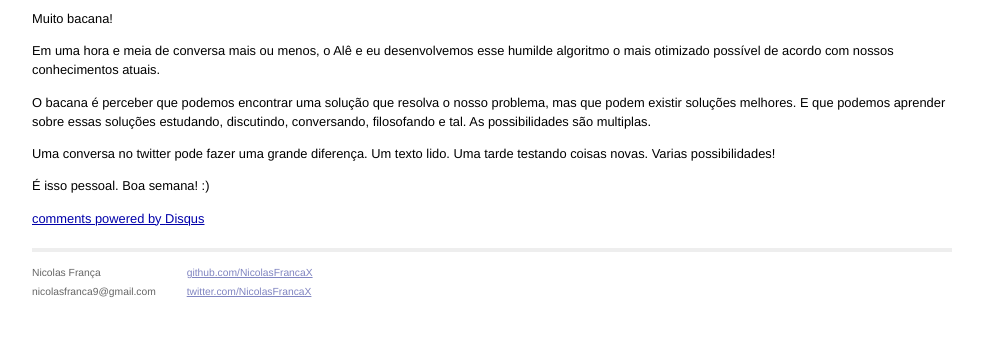
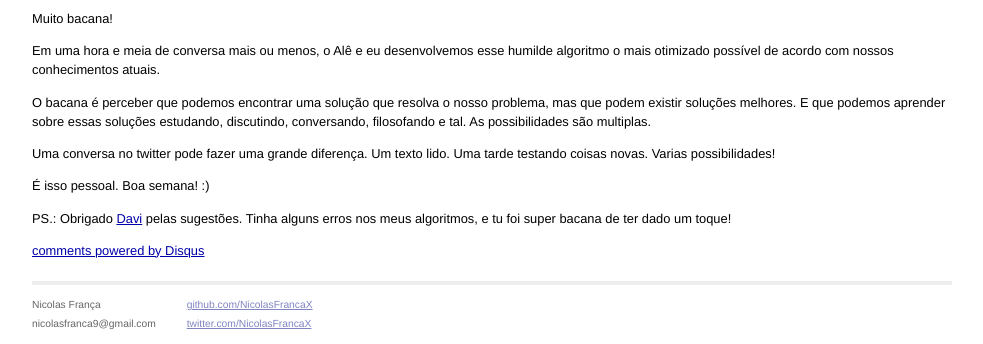
Before and after one commit to NicolasFrancaX/nicolasfrancax.github.io, a Jekyll site: the page built from _posts/2016-09-25-melhores-formas-de-resolver-pequenos-problemas.markdown, in a window 1280 px wide, cut to the strip 1353-1697 px from the top of the page. Shown: the whole strip, without its empty margins (148-1131 px from the left). Built offline with Jekyll 4.4.1, drawn with Linux system fonts in a browser that asks for light colours; comment, search, counter and statistics services are not loaded; before the commit the page ends 1665 px from its top, so only the background shows below that; some of the changed lines change nothing that is shown.

Commit message:
Melhores formas de resolver pequenos problemas | 25/09/2016

```diff
--- a/_posts/2016-09-25-melhores-formas-de-resolver-pequenos-problemas.markdown
+++ b/_posts/2016-09-25-melhores-formas-de-resolver-pequenos-problemas.markdown
@@ -16,7 +16,7 @@
 
 Sem muitas delongas, o código ficou basicamente assim:
 
-<script src="https://gist.github.com/NicolasFrancaX/fb858d1d25ab5c0760d3b8112943f994.js"></script>
+<script src="https://gist.github.com/NicolasFrancaX/5a7c33f39eeb4dfaa3282ab3b3e6f1ae.js"></script>
 
 Não vou explicar muito do código. Seja *n* o número testado, a lógica principal é: sair do loop como **false** se o número for divisível por *i*. Se *i* chegar a *n*, então n é **true**. **Problema resolvido**.
 
@@ -28,7 +28,7 @@
 
 No final, o código ficou assim:
 
-<script src="https://gist.github.com/NicolasFrancaX/58ffa1a4e8631efba4983549b6628419.js"></script>
+<script src="https://gist.github.com/NicolasFrancaX/a22a85a47a2dc5b499394c1b57473da8.js"></script>
 
 Até ai, beleza. Mas o Alexandre deu uma luz.
 
@@ -39,7 +39,7 @@
 Pra vocês terem noção do poder disso, vamos pegar o número *101*. Se tirarmos sua raiz quadrada, temos algo próximo de *10*. Como o nosso contator começa de *3*, então o nosso algoritmo vai percorrer: *3, 5, 7, 9, 10*. Se no nosso primeiro algoritmo iriamos percorrer algo em torno de *95* números e no segundo algo em torno de *43* números, nesse atual, percorremos *5*! É uma diferença *muito boa*. Aumentamos cerca de *20* vezes a otimização.
 Temos:
 
-<script src="https://gist.github.com/NicolasFrancaX/665c6518339da85bad988aeb87a7626a.js"></script>
+<script src="https://gist.github.com/NicolasFrancaX/a44847398e93d46929a37906b39f95e9.js"></script>
 
 Muito bacana!
 
@@ -50,3 +50,5 @@
 Uma conversa no twitter pode fazer uma grande diferença. Um texto lido. Uma tarde testando coisas novas. Varias possibilidades!
 
 É isso pessoal. Boa semana! :)
+
+PS.: Obrigado [Davi](https://twitter.com/dbarbosa) pelas sugestões. Tinha alguns erros nos meus algoritmos, e tu foi super bacana de ter dado um toque!
```
Also changed, not shown: 1 other file.
